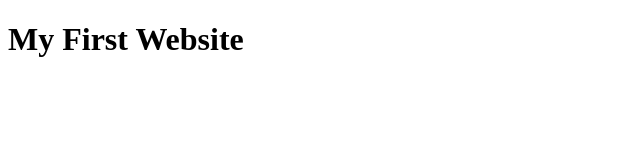
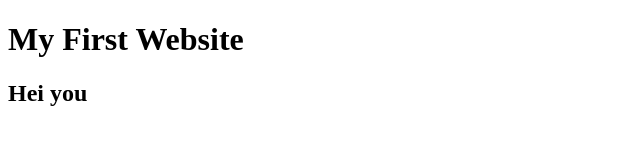
Before and after one commit to Dark-Crystal/my-first-project, a plain HTML site: page index.html in a window 1280 px wide. Shown: the whole page, without its empty margins (0-640 px from the left). Drawn offline with Linux system fonts and the light colour scheme.

Commit message:
Change test

```diff
--- a/index.html
+++ b/index.html
@@ -8,5 +8,6 @@
 </head>
 <body>
     <h1>My First Website</h1>
+    <h2>Hei you</h2>
 </body>
 </html>
```
